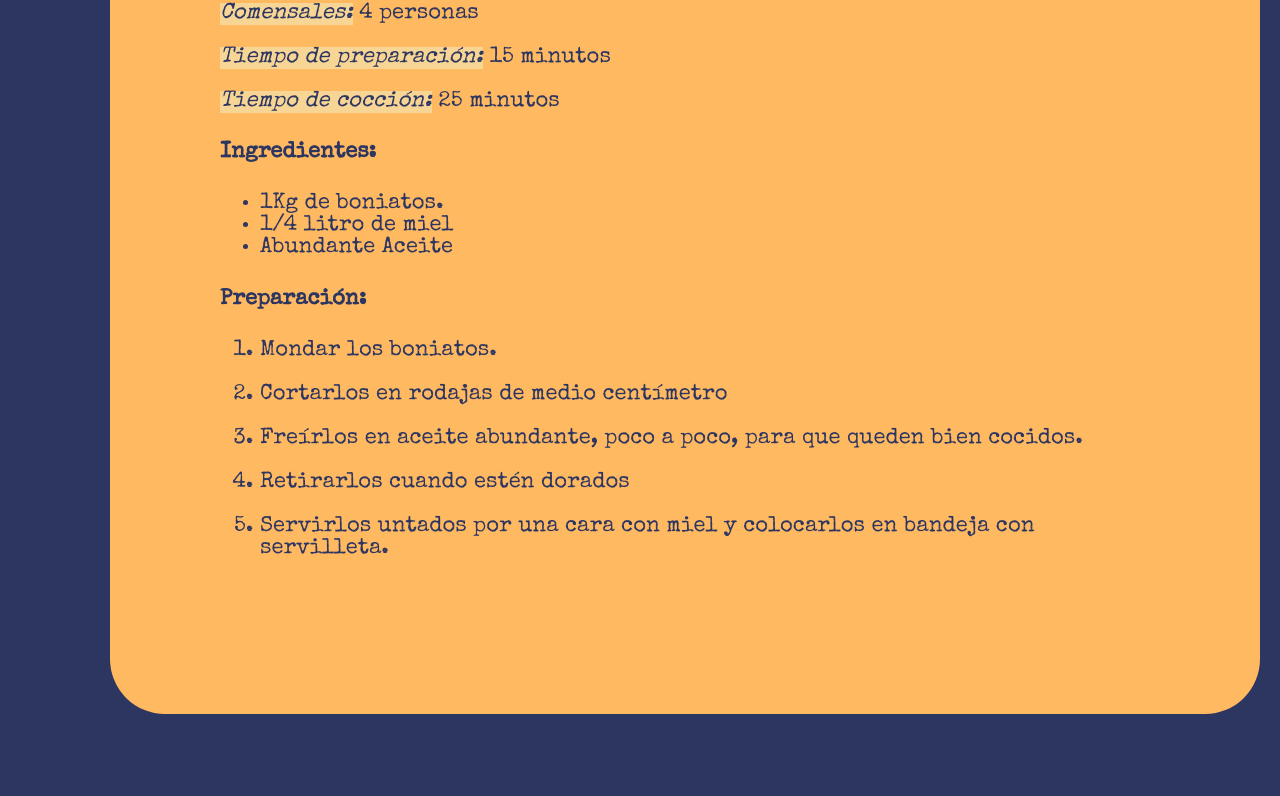
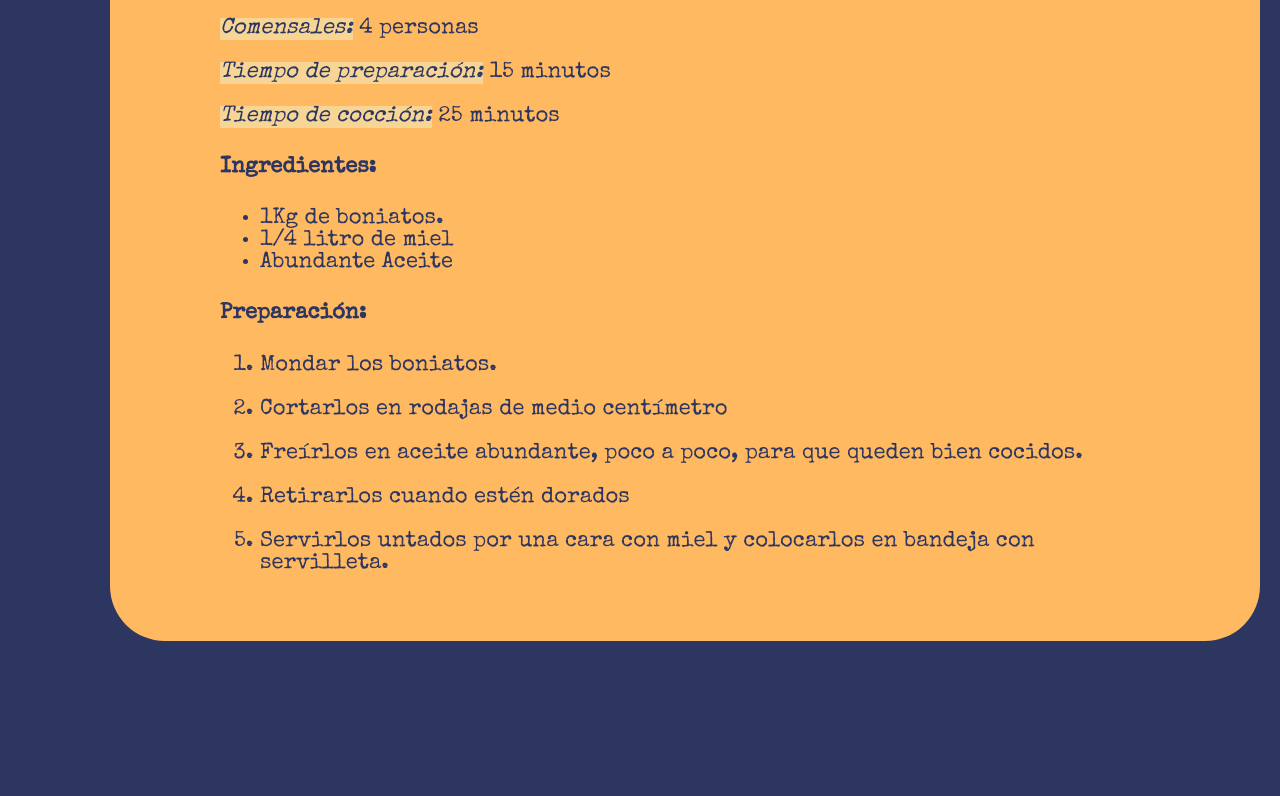
Before and after one commit to eilmadc/eilmadc-c5-ud28-htmlcss, a plain HTML site: page 28-exercise03-4-5/index.html in a window 1280 px wide. Shown: the part 279-1075 px from the top of the page. Drawn offline with nearby package versions, Linux system fonts and the light colour scheme.

Commit message:
Update styles.css

```diff
--- a/28-exercise03-4-5/css/styles.css
+++ b/28-exercise03-4-5/css/styles.css
@@ -14,12 +14,13 @@ html{
     color: #2D3561;
 }
 body{
+    width: 1150px;
     display:flexbox;
     margin: 0 auto;
-    width: 1150px;
+    margin-top: 2%;
+    margin-bottom: 2%;
     border-top: 0.5rem;
     padding-top: 0.5rem;
-    padding-top: 1rem;
     padding-bottom: 5rem;
     padding-left: 5rem;
     padding-right: 5rem;
@@ -28,7 +29,7 @@ body{
 .main-container{
     background-color: #FFB961;
     padding-top: 1rem;
-    padding-bottom: 5rem;
+    padding-bottom: 1rem;
     padding-left: 5rem;
     padding-right: 5rem;
     border-radius: 2.5rem;
```
